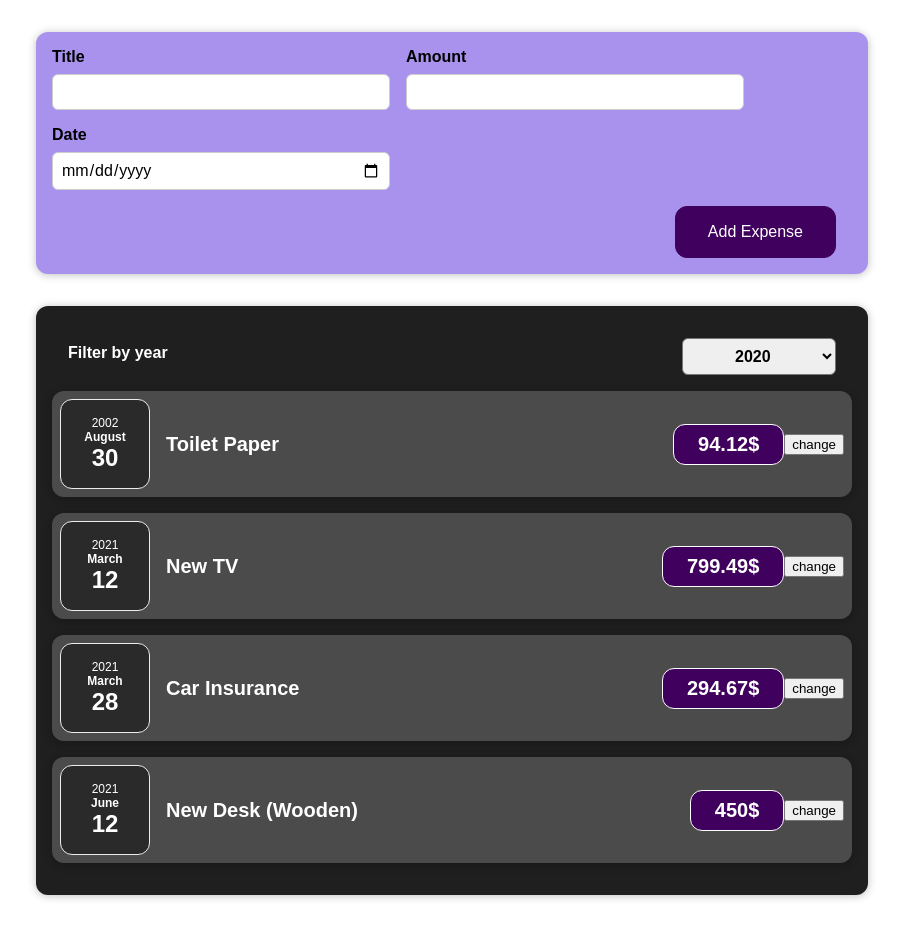
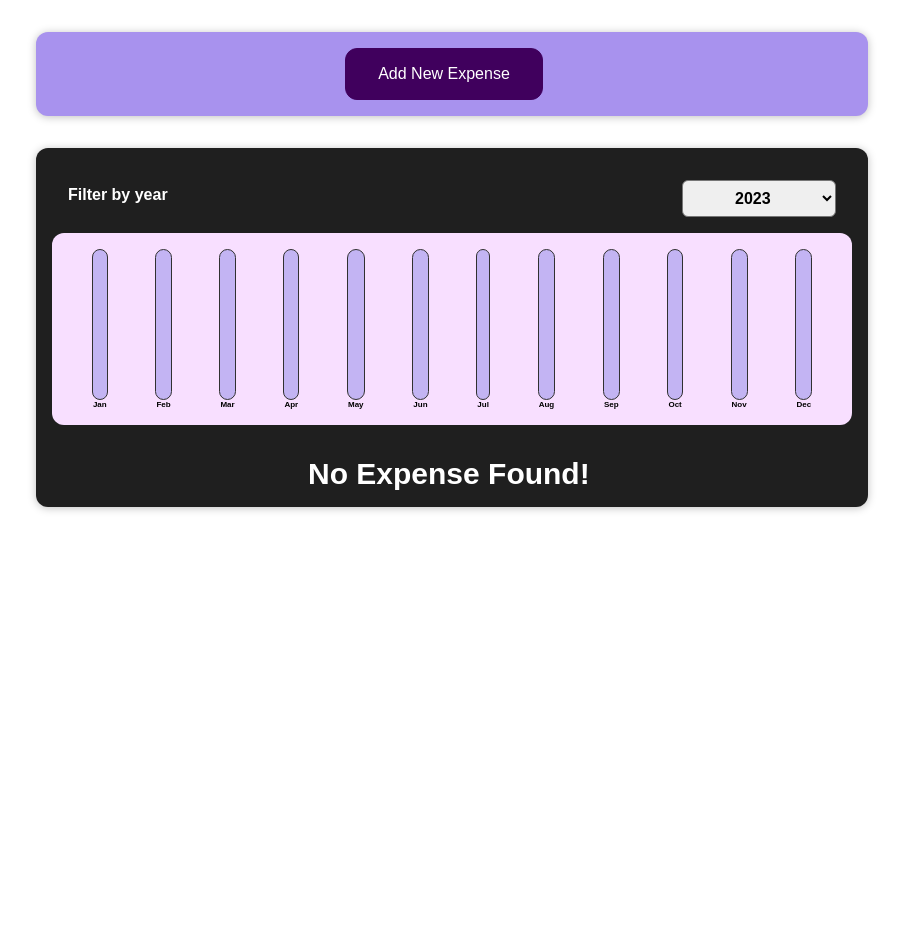
Before and after one commit to Vishvas3008/react-projects, a React (Create React App) app in the folder react-project01/: page / in a window 1280 px wide. Shown: the whole page, without its empty margins (188-1091 px from the left). After the commit the page ends 800 px from the top, so only its background shows below. Built offline with nearby package versions, Linux system fonts and the light colour scheme.

Commit message:
commiteed

```diff
--- a/react-project01/src/App.js
+++ b/react-project01/src/App.js
@@ -3,14 +3,13 @@ import React, {useState} from "react";
 import "./App.css";
 import Expenses from "./components/Expenses/Expenses.js";
 import NewExpense from "./components/NewExpenses/NewExpense";
-import ExpenseForm from "./components/NewExpenses/ExpenseForm";
 const App = () => {
-  const expenses = [
+  const dummyexpenses = [
     {
       id: "e1",
       title: "Toilet Paper",
       amount: 94.12,
-      date: new Date(2002, 7, 30),
+      date: new Date(2020, 7, 30),
     },
     { id: "e2",
       title: "New TV",
@@ -30,14 +29,18 @@ const App = () => {
       date: new Date(2021, 5, 12),
     },
   ];
+  const [newexpense,setNewexpense]=useState(dummyexpenses)
+
   const addingNewExpense=(data)=>{
-    expenses.push(data)
-    console.log(expenses);
+    setNewexpense((prevExpenses)=>{
+      return[data,...prevExpenses]
+
+    })
   }
   return (
     <div>
       <NewExpense onAddedExpenseData={addingNewExpense} />
-      <Expenses expenses={expenses} />
+      <Expenses expenses={newexpense} />
     </div>
   );
 };
--- /dev/null
+++ b/react-project01/src/components/Chart/Chart.css
@@ -0,0 +1,9 @@
+.chart {
+  padding: 1rem;
+  border-radius: 12px;
+  background-color: #f8dfff;
+  text-align: center;
+  display: flex;
+  justify-content: space-around;
+  height: 10rem;
+}
--- /dev/null
+++ b/react-project01/src/components/Chart/Chart.js
@@ -0,0 +1,24 @@
+import React from 'react';
+
+import ChartBar from './ChartBar';
+import './Chart.css';
+
+const Chart = (props) => {
+  const dataPointValues = props.dataPoints.map(dataPoint => dataPoint.value);
+  const totalMaximum = Math.max(...dataPointValues);
+
+  return (
+    <div className='chart'>
+      {props.dataPoints.map((dataPoint) => (
+        <ChartBar
+          key={dataPoint.label}
+          value={dataPoint.value}
+          maxValue={totalMaximum}
+          label={dataPoint.label}
+        />
+      ))}
+    </div>
+  );
+};
+
+export default Chart;
--- /dev/null
+++ b/react-project01/src/components/Chart/ChartBar.css
@@ -0,0 +1,30 @@
+.chart-bar {
+  height: 100%;
+  display: flex;
+  flex-direction: column;
+  align-items: center;
+}
+
+.chart-bar__inner {
+  height: 100%;
+  width: 100%;
+  border: 1px solid #313131;
+  border-radius: 12px;
+  background-color: #c3b4f3;
+  overflow: hidden;
+  display: flex;
+  flex-direction: column;
+  justify-content: flex-end;
+}
+
+.chart-bar__fill {
+  background-color: #4826b9;
+  width: 100%;
+  transition: all 0.3s ease-out;
+}
+
+.chart-bar__label {
+  font-weight: bold;
+  font-size: 0.5rem;
+  text-align: center;
+}
--- /dev/null
+++ b/react-project01/src/components/Chart/ChartBar.js
@@ -0,0 +1,25 @@
+import React from 'react';
+
+import './ChartBar.css';
+
+const ChartBar = (props) => {
+  let barFillHeight = '0%';
+
+  if (props.maxValue > 0) {
+    barFillHeight = Math.round((props.value / props.maxValue) * 100) + '%';
+  }
+
+  return (
+    <div className='chart-bar'>
+      <div className='chart-bar__inner'>
+        <div
+          className='chart-bar__fill'
+          style={{ height: barFillHeight }}
+        ></div>
+      </div>
+      <div className='chart-bar__label'>{props.label}</div>
+    </div>
+  );
+};
+
+export default ChartBar;
--- a/react-project01/src/components/Expenses/ExpenseFilter.js
+++ b/react-project01/src/components/Expenses/ExpenseFilter.js
@@ -11,6 +11,7 @@ return(
       <div className='expenses-filter__control'>
         <label>Filter by year</label>
          <select value={props.dropdowndata} onChange={dropdownChangeHandler}>
+          <option value='2023'>2023</option>
           <option value='2022'>2022</option>
           <option value='2021'>2021</option>
           <option value='2020'>2020</option>
--- a/react-project01/src/components/Expenses/Expenses.css
+++ b/react-project01/src/components/Expenses/Expenses.css
@@ -7,3 +7,11 @@
     border-radius: 12px;
     box-shadow: 0 1px 8px rgba(0, 0, 0, 0.25);
   }
+
+  .forline{
+    color: rgb(255, 255, 255);
+    margin-block-start: 2rem ;
+    margin-inline-start: 16rem;
+    font-size:30px;
+    font-weight: bold;
+  }
--- a/react-project01/src/components/Expenses/Expenses.js
+++ b/react-project01/src/components/Expenses/Expenses.js
@@ -1,39 +1,41 @@
-import React,{useState} from "react";
+import React, { useState } from "react";
 import Expanseitem from "./Expenseitem";
 import "./Expenses.css";
 import ExpenseFilter from "./ExpenseFilter";
-const Expenses = (props)=>{
-const [yearData,setYearData]=useState('2020')
-const dropdownChangeCatcher=(dropdowndata)=>{
-  setYearData(dropdowndata)
-  console.log(dropdowndata);
-}
+import ExpensesChart from "./ExpensesChart";
+const Expenses = (props) => {
+  const [yearData, setYearData] = useState("2023");
+  const dropdownChangeCatcher = (dropdowndata) => {
+    setYearData(dropdowndata);
+    console.log(dropdowndata);
+  };
+  const filterdExpense = props.expenses.filter((expense) => {
+    return expense.date.getFullYear().toString() === yearData;
+  });
+  let filterdata = <div className="forline">No Expense Found!</div>;
 
-    return(
-        <div className="expenses">
-      <ExpenseFilter dropdowndata={yearData}onchangeddropdown={dropdownChangeCatcher}/>
-      <Expanseitem
-        title={props.expenses[0].title}
-        date={props.expenses[0].date}
-        amount={props.expenses[0].amount}
+    if (filterdExpense.length > 0) {
+      filterdata = filterdExpense.map((expense) => {
+        return (
+          <Expanseitem
+            key={expense.id}
+            title={expense.title}
+            date={expense.date}
+            amount={expense.amount}
+          />
+        );
+      });
+    }
+
+  return (
+    <div className="expenses">
+      <ExpenseFilter
+        dropdowndata={yearData}
+        onchangeddropdown={dropdownChangeCatcher}
       />
-      <Expanseitem
-        title={props.expenses[1].title}
-        date={props.expenses[1].date}
-        amount={props.expenses[1].amount}
-      />
-      <Expanseitem
-        title={props.expenses[2].title}
-        date={props.expenses[2].date}
-        amount={props.expenses[2].amount}
-      />
-      <Expanseitem
-        title={props.expenses[3].title}
-        date={props.expenses[3].date}
-        amount={props.expenses[3].amount}
-      />
+      <ExpensesChart expenses={filterdExpense} />
+      {filterdata}
     </div>
-    )
-
-}
-export default Expenses
+  );
+};
+export default Expenses;
--- /dev/null
+++ b/react-project01/src/components/Expenses/ExpensesChart.js
@@ -0,0 +1,29 @@
+import React from 'react';
+
+import Chart from '../Chart/Chart';
+
+const ExpensesChart = (props) => {
+  const chartDataPoints = [
+    { label: 'Jan', value: 0 },
+    { label: 'Feb', value: 0 },
+    { label: 'Mar', value: 0 },
+    { label: 'Apr', value: 0 },
+    { label: 'May', value: 0 },
+    { label: 'Jun', value: 0 },
+    { label: 'Jul', value: 0 },
+    { label: 'Aug', value: 0 },
+    { label: 'Sep', value: 0 },
+    { label: 'Oct', value: 0 },
+    { label: 'Nov', value: 0 },
+    { label: 'Dec', value: 0 },
+  ];
+
+  for (const expense of props.expenses) {
+    const expenseMonth = expense.date.getMonth(); // starting at 0 => January => 0
+    chartDataPoints[expenseMonth].value += expense.amount;
+  }
+
+  return <Chart dataPoints={chartDataPoints} />;
+};
+
+export default ExpensesChart;
--- a/react-project01/src/components/NewExpenses/ExpenseForm.js
+++ b/react-project01/src/components/NewExpenses/ExpenseForm.js
@@ -47,13 +47,14 @@ const ExpenseForm = (props) => {
           <input
             type="date"
             min="2019-01-01"
-            max="2022-12-31"
+            max="2023-12-31"
             value={enteredDate}
             onChange={datechange}
           />
         </div>
       </div>
       <div className="new-expense__actions">
+        <button type="button"onClick={props.oncancel}>Cancel</button>
         <button type="submit" onClick={showExpense}>
           Add Expense
         </button>
--- a/react-project01/src/components/NewExpenses/NewExpense.js
+++ b/react-project01/src/components/NewExpenses/NewExpense.js
@@ -1,20 +1,38 @@
-import React from 'react';
+import React, { useState } from "react";
 
-import ExpenseForm from './ExpenseForm';
-import './NewExpense.css';
+import ExpenseForm from "./ExpenseForm";
+import "./NewExpense.css";
+import "./ExpenseForm.css";
 
 const NewExpense = (props) => {
-  const savedExpenseData=(expenseData)=>{
- const newExpenseData={
-  ...expenseData,
-  id: Math.trunc(Math.random()*10)
- }
- props.onAddedExpenseData(newExpenseData)
-// console.log(newExpenseData);
-  }
+  const [isEditing, setisEditing] = useState(false);
+  const savedExpenseData = (expenseData) => {
+    const newExpenseData = {
+      ...expenseData,
+      id: Math.trunc(Math.random() * 100000000000),
+    };
+    props.onAddedExpenseData(newExpenseData);
+    setisEditing(false);
+  };
+  const newExpenseAdding = () => {
+    setisEditing(true);
+  };
+  const cancelExpenseAdding = () => {
+    setisEditing(false);
+  };
   return (
-    <div className='new-expense'>
-      <ExpenseForm onsaveeExpenseForm={savedExpenseData}/>
+    <div className="new-expense">
+      {!isEditing && (
+        <button onClick={newExpenseAdding}>Add New Expense</button>
+      )}
+      {isEditing && (
+        <div>
+          <ExpenseForm
+            onsaveeExpenseForm={savedExpenseData}
+            oncancel={cancelExpenseAdding}
+          />
+        </div>
+      )}
     </div>
   );
 };
--- a/react-project01/src/index.js
+++ b/react-project01/src/index.js
@@ -1,9 +1,14 @@
 import React from 'react';
-import ReactDOM from 'react-dom';
+import ReactDOM from 'react-dom/client';
 import App from './App';
 import './index.css';
 
-ReactDOM.render(
-  <App />,
+  // ReactDOM.render(
+  //   <App />,
+  //   document.getElementById('root')
+  // );
+
+const root = ReactDOM.createRoot(
   document.getElementById('root')
 );
+root.render(<App />);
```
